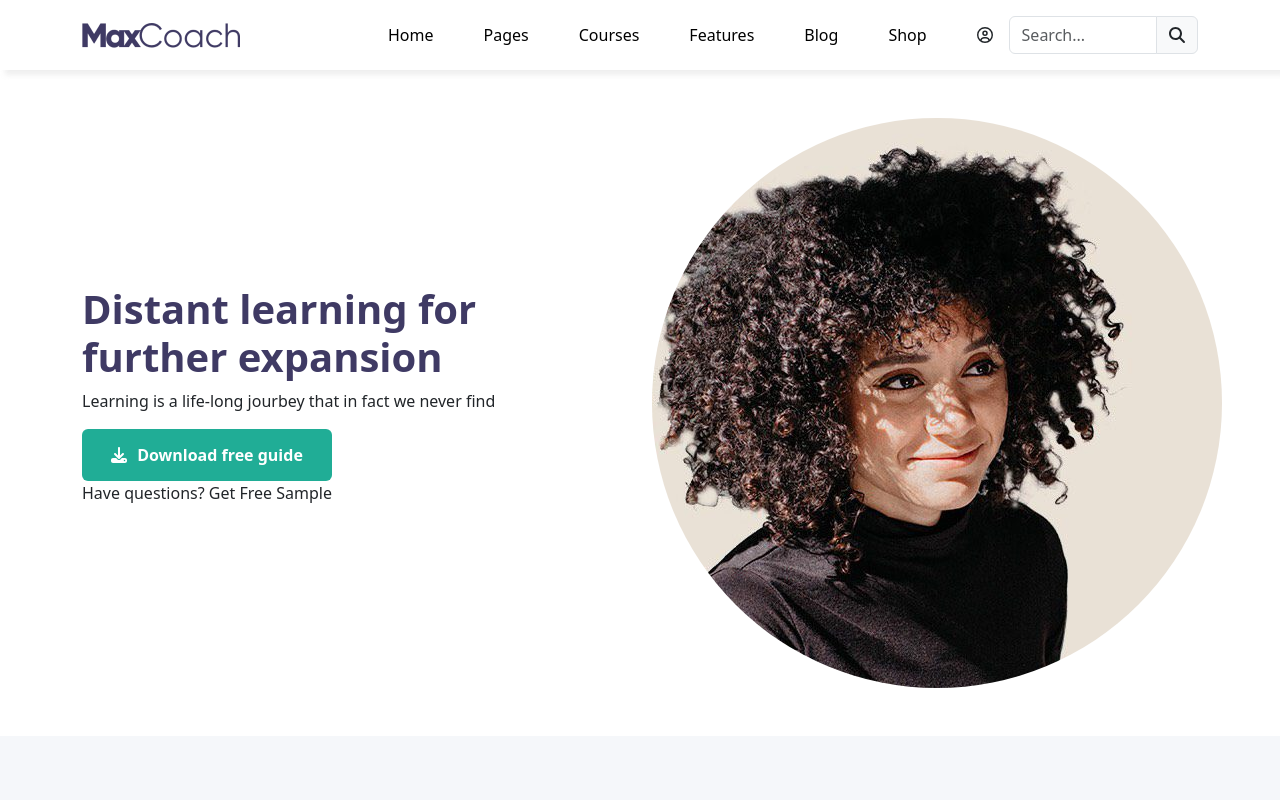
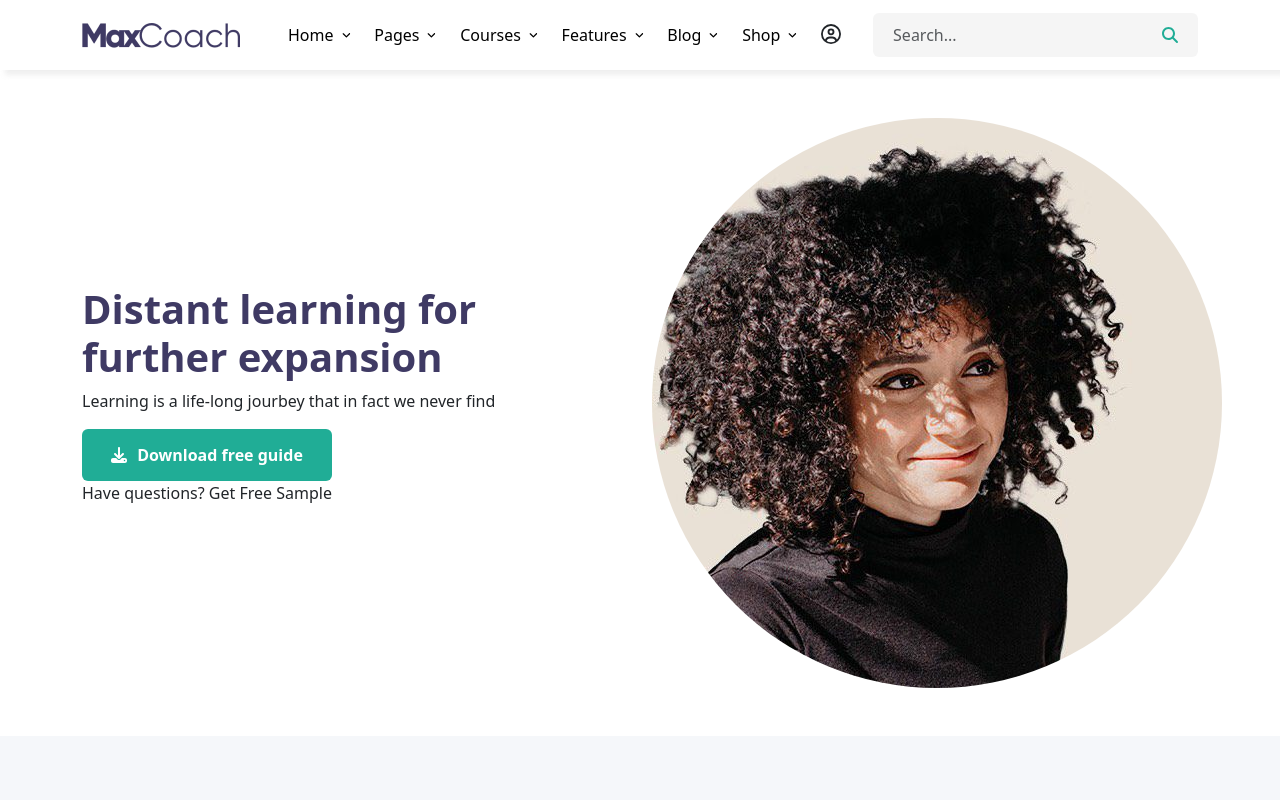
Before and after one commit to Axhu99/proj-html-vuejs, a Vue app: page / in a window 1280 px wide. Shown: the top 800 px of the page. Built offline with nearby package versions, Linux system fonts and the light colour scheme.

Commit message:
header fix

```diff
--- a/src/components/HeaderNavbar.vue
+++ b/src/components/HeaderNavbar.vue
@@ -6,32 +6,35 @@
 
 <template>
     <nav class="navbar navbar-expand-lg p-0">
-        <div class="container">
+        <div class="container justify-content-between">
 
             <!--* LOGO -->
             <a class="navbar-brand" href="#">
                 <img src="../../public/img/dark-logo.png" alt="Logo" id="nav-logo">
             </a>
 
+            <div class="d-flex align-items-center">
                 <!--* NAV LINKS -->
-
                 <div id="links">
-                <ul class="links-ul">
+                    <ul class="links-ul gap-4">
                         <li class="li-bord">
-                        <a href="#clienti">Home</a>
+                            <a href="#clienti" class="li-link d-flex align-items-center gap-2">Home <font-awesome-icon
+                                    :icon="['fas', 'angle-down']" class="fa-2xs" /></a>
                             <div class="dropdown p-0" id="home-dropdown">
                                 <div class="container py-4">
-                                <div class="row">
+                                    <div class="row" id="home-ul">
                                         <div class="col-3">
-                                        <ul class="flex-column gap-3 p-0">
+                                            <ul class="flex-column gap-3 p-0 home-ul">
                                                 <li>
-                                                <a href="#">MaxCoach Education</a>
+                                                    <a href="#">MaxCoach Education <span
+                                                            class="badge text-bg-danger ms-2">HOT</span></a>
                                                 </li>
                                                 <li>
                                                     <a href="#">Course Portal</a>
                                                 </li>
                                                 <li>
-                                                <a href="#">Distant Learning</a>
+                                                    <a href="#">Distant Learning <span
+                                                            class="badge text-bg-danger ms-2">HOT</span></a>
                                                 </li>
                                                 <li>
                                                     <a href="#">Multimedia Pedagogy</a>
@@ -57,7 +60,7 @@
                                             </ul>
                                         </div>
                                         <div class="col-3">
-                                        <ul class="flex-column gap-3">
+                                            <ul class="flex-column gap-3 home-ul">
                                                 <li>
                                                     <a href="#">Kitchen Coach</a>
                                                 </li>
@@ -80,10 +83,14 @@
                                                     <a href="#">Personal Finance</a>
                                                 </li>
                                                 <li>
-                                                <a href="#">Sales Coaching</a>
+                                                    <a href="#">Sales Coaching <span
+                                                            class="badge text-bg-info text-light ms-2">NEW</span>
+                                                    </a>
                                                 </li>
                                                 <li>
-                                                <a href="#">Mental Theraphy</a>
+                                                    <a href="#">Mental Theraphy <span
+                                                            class="badge text-bg-info text-light ms-2">NEW</span>
+                                                    </a>
                                                 </li>
                                             </ul>
                                         </div>
@@ -96,7 +103,8 @@
                             </div>
                         </li>
                         <li class="li-bord">
-                        <a href="#funzioni">Pages</a>
+                            <a href="#funzioni" class="li-link d-flex align-items-center gap-2">Pages <font-awesome-icon
+                                    :icon="['fas', 'angle-down']" class="fa-2xs" /></a>
                             <ul class="dropdown">
                                 <li>
                                     <a href="#">Star Here</a>
@@ -134,7 +142,8 @@
                             </ul>
                         </li>
                         <li class="li-bord">
-                        <a href="#piani">Courses</a>
+                            <a href="#piani" class="li-link d-flex align-items-center gap-2">Courses <font-awesome-icon
+                                    :icon="['fas', 'angle-down']" class="fa-2xs" /></a>
                             <ul class="dropdown">
                                 <li>
                                     <a href="#">Courses Grid 01</a>
@@ -158,7 +167,8 @@
                                     <a href="#">Checkout</a>
                                 </li>
                                 <li class="li-bord-s">
-                                <a href="#">Single Layout</a>
+                                    <a href="#" class="li-link d-flex align-items-center gap-2">Single Layout
+                                        <font-awesome-icon :icon="['fas', 'angle-right']" class="fa-2xs" /></a>
                                     <ul class="dropdown-s">
                                         <li>
                                             <a href="#" class="color-grey">Events</a>
@@ -172,7 +182,8 @@
                             </ul>
                         </li>
                         <li class="li-bord">
-                        <a href="#piani">Features</a>
+                            <a href="#piani" class="li-link d-flex align-items-center gap-2">Features <font-awesome-icon
+                                    :icon="['fas', 'angle-down']" class="fa-2xs" /></a>
                             <ul class="dropdown">
                                 <li>
                                     <a href="#">Events</a>
@@ -184,7 +195,8 @@
                             </ul>
                         </li>
                         <li class="li-bord">
-                        <a href="#piani">Blog</a>
+                            <a href="#piani" class="li-link d-flex align-items-center gap-2">Blog <font-awesome-icon
+                                    :icon="['fas', 'angle-down']" class="fa-2xs" /></a>
                             <ul class="dropdown">
                                 <li>
                                     <a href="#">Blog Grid</a>
@@ -201,7 +213,8 @@
                             </ul>
                         </li>
                         <li class="li-bord">
-                        <a href="#piani">Shop</a>
+                            <a href="#piani" class="li-link d-flex align-items-center gap-2">Shop <font-awesome-icon
+                                    :icon="['fas', 'angle-down']" class="fa-2xs" /></a>
                             <ul class="dropdown">
                                 <li>
                                     <a href="#">Shop Left Sidebar</a>
@@ -220,10 +233,10 @@
                                 </li>
                             </ul>
                         </li>
-                    <li>
+                        <li class="li-bord">
                             <!--! ICON -->
                             <span class="me-3">
-                            <font-awesome-icon :icon="['far', 'circle-user']" />
+                                <font-awesome-icon :icon="['far', 'circle-user']" class="li-link fs-5 me-3" />
                             </span>
                         </li>
                     </ul>
@@ -236,10 +249,12 @@
                     <input type="text" class="form-control" placeholder="Search...">
 
                     <!--* ICON -->
-                <span class="input-group-text">
-                    <font-awesome-icon :icon="['fas', 'magnifying-glass']" />
+                    <span class="input-group-text" role="button">
+                        <font-awesome-icon :icon="['fas', 'magnifying-glass']" class="fw-bold" />
                     </span>
                 </div>
+            </div>
+
 
 
         </div>
@@ -247,6 +262,26 @@
 </template>
 
 <style lang="scss" scoped>
+input {
+    background-color: #F5F5F5;
+    border: 0;
+    padding: 10px 20px;
+
+}
+
+.input-group-text {
+    background-color: #F5F5F5;
+    border: 0;
+    color: #20AD96;
+    padding: 0 20px;
+}
+
+.input-group-text:hover {
+    color: #fff;
+    background-color: #20AD96;
+
+}
+
 ul {
     list-style-type: none;
     margin: 0;
@@ -257,7 +292,7 @@
 #nav-logo {
     width: 158px;
     display: block;
-    margin-right: 100px;
+
 
 }
 
@@ -275,9 +310,16 @@
     width: 1200px;
 }
 
-.links-ul {
-    gap: 50px;
 
+
+.li-bord {
+    cursor: pointer;
+
+}
+
+.li-bord:hover .li-link {
+    color: #20AD96;
+    text-decoration: underline;
 }
 
 nav {
@@ -305,6 +347,7 @@
     padding: 30px;
     position: absolute;
     top: 100%;
+    border-bottom: 3px solid #20AD96;
 
     flex-direction: column;
     gap: 15px;
--- a/src/main.js
+++ b/src/main.js
@@ -6,9 +6,9 @@
 import "bootstrap/dist/css/bootstrap.min.css";
 import "bootstrap/js/dist/dropdown";
 
-import { faDownload, faArrowRight, faMagnifyingGlass } from '@fortawesome/free-solid-svg-icons';
+import { faDownload, faArrowRight, faMagnifyingGlass, faAngleDown, faAngleRight } from '@fortawesome/free-solid-svg-icons';
 import { faCircleUser, faFileLines, faUser } from '@fortawesome/free-regular-svg-icons';
-library.add(faDownload, faCircleUser, faArrowRight, faFileLines, faUser, faMagnifyingGlass);
+library.add(faDownload, faCircleUser, faArrowRight, faFileLines, faUser, faMagnifyingGlass, faAngleDown, faAngleRight);
 
 const app = createApp(App)
 
```
Lines whose indentation alone changed are shown as unchanged.
